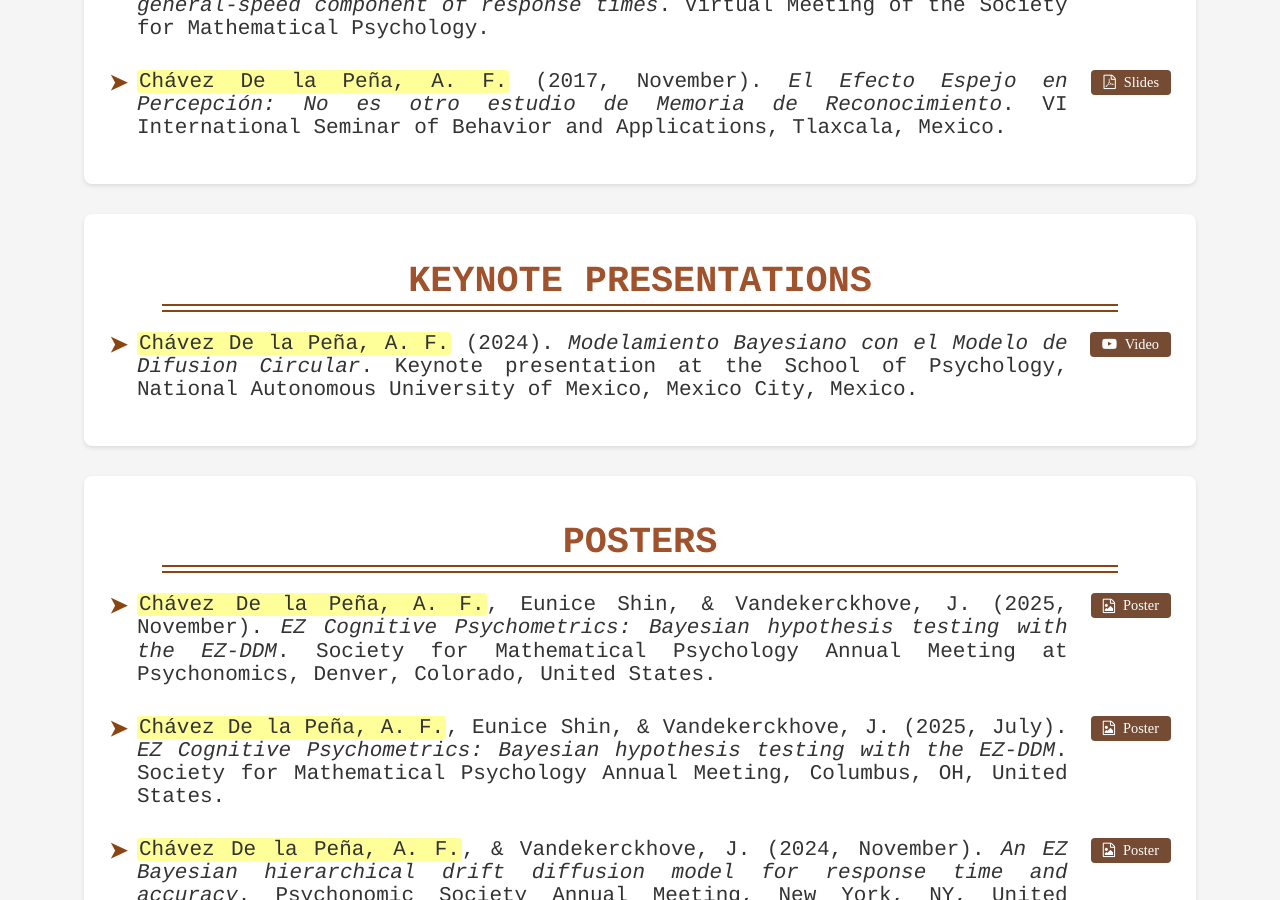
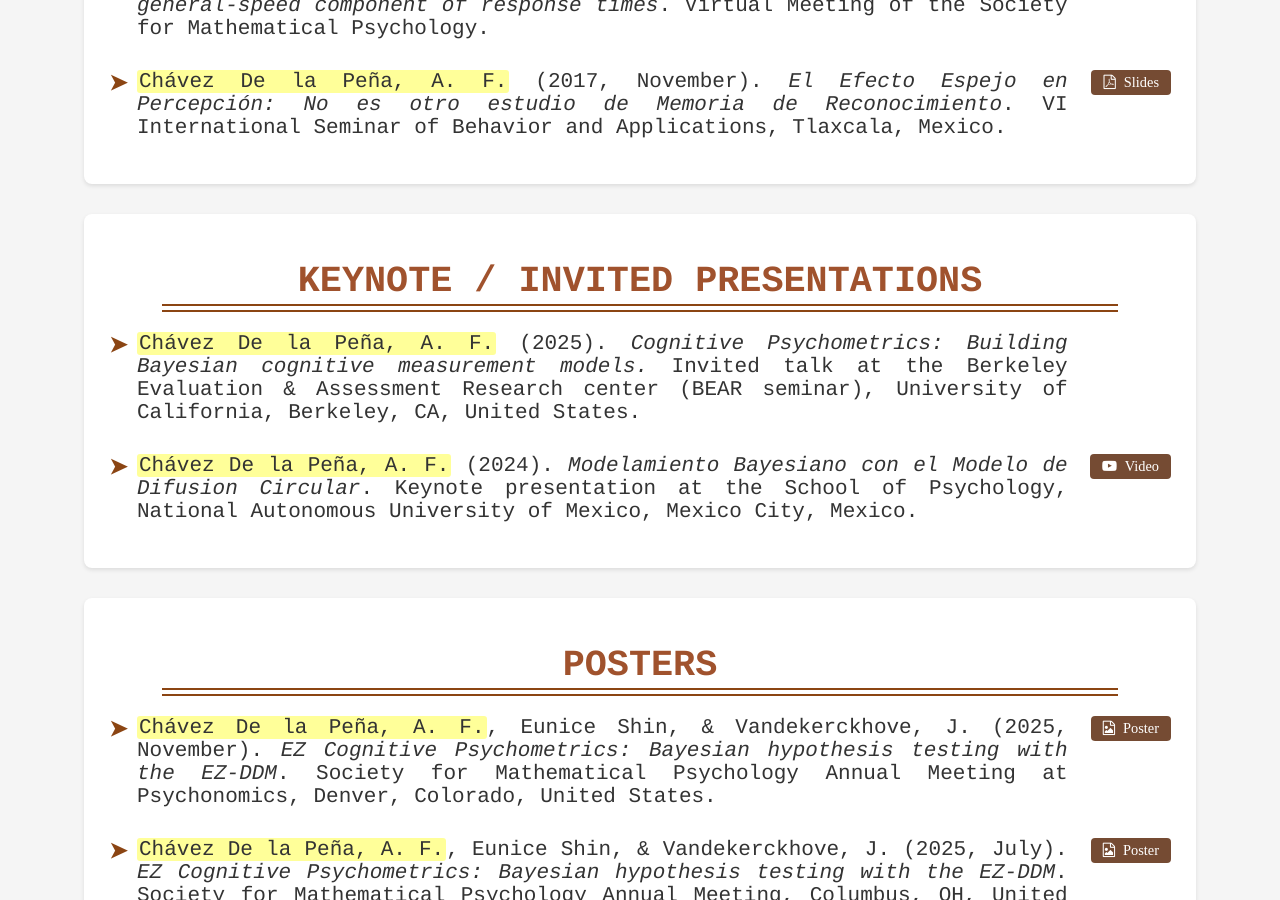
Before and after one commit to Adrifelcha/adrifelcha.github.io, a Jekyll site: the page built from publications/index.html, in a window 1280 px wide and 900 px high, scrolled down 2055 px. Built offline with Jekyll 4.4.1, drawn with Linux system fonts in a browser that asks for light colours; some web fonts are replaced.

Commit message:
Update talk list

```diff
--- a/publications/index.html
+++ b/publications/index.html
@@ -170,8 +170,20 @@
 
     <a id="Keynotes"></a>
     <div class="section-container">
-        <h2 class="section-title">Keynote Presentations</h2>
+        <h2 class="section-title">Keynote / Invited Presentations</h2>
         <div class="publication-list">
+            <div class="publication-item">
+                <div class="pub-content">
+                    <p class="citation">
+                        <span class="author-highlight">Chávez De la Peña, A. F.</span> (2025). <em> Cognitive Psychometrics: Building Bayesian cognitive measurement models. </em> Invited talk at the Berkeley Evaluation & Assessment Research center (BEAR seminar), University of California, Berkeley, CA, United States.
+                    </p>
+                    <!--<div class="pub-links">
+                        <a href="https://www.youtube.com/watch?v=xuCWxZdy8oc" target="_blank" class="pub-button">
+                            <i class="fa fa-youtube-play"></i> Video
+                        </a>
+                    </div> -->
+                </div>
+            </div>
             <div class="publication-item">
                 <div class="pub-content">
                     <p class="citation">
```
